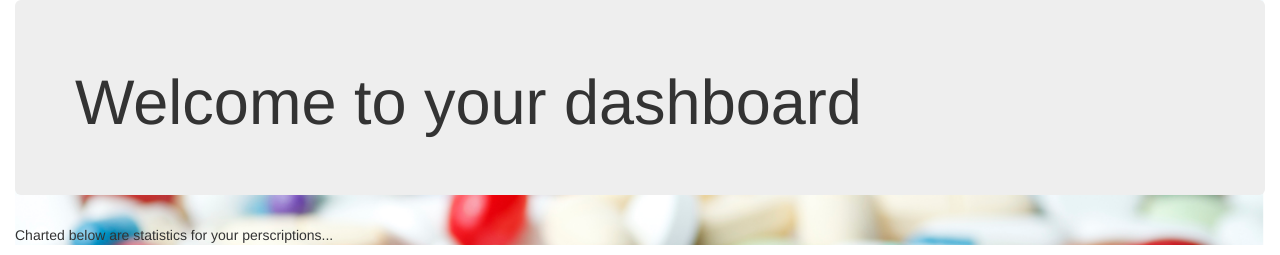
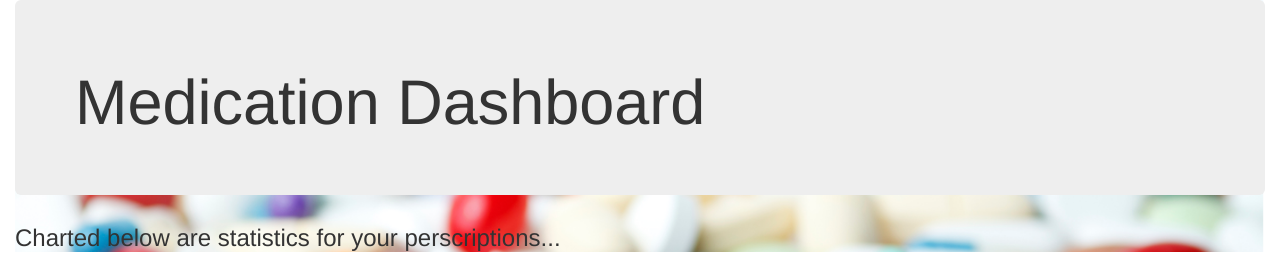
Before and after one commit to johonea4/IHR-Website, a Node server app: page /dashboard in a window 1280 px wide. Shown: the top 255 px of the page. Run offline with Node 20, Linux system fonts and the light colour scheme; the visitor is signed in with stand-in values (Sample User, id 1); data that the repository does not hold is empty; some libraries are stand-ins or nearby versions.

Commit message:
Cosmetic Changes

```diff
--- a/ihr-webapp/public/js/chartCreator.js
+++ b/ihr-webapp/public/js/chartCreator.js
@@ -138,7 +138,7 @@ function buildPuffsVsTabletsOptions()
         //legend: { position: 'top' },
         title:{
             display:true,
-            text:'Medicine Administration Method'
+            text:'Medication Administration Method'
         },
         animation: { animateScale:true },
         scales: {
--- a/ihr-webapp/views/dashboard.pug
+++ b/ihr-webapp/views/dashboard.pug
@@ -18,13 +18,13 @@ html
     div.container-fluid
       div.bigimage
         div.jumbotron
-          h1 Welcome to your dashboard
+          h1 Medication Dashboard
         div.bottom-left
-          p Charted below are statistics for your perscriptions...
-    div.charts(style="width: 30%;")
+          h3 Charted below are statistics for your perscriptions...
+    div.charts(style="width: 50%;")
       canvas(name='chartA' id='chartA' width=400 height=400)
-      canvas(name='chartB' id='chartB' width=400 heigh=400)
-      canvas(name='chartC' id='chartC' width=400 heigh=400)
+      canvas(name='chartB' id='chartB' width=400 height=400)
+      canvas(name='chartC' id='chartC' width=400 height=400)
       script(type='text/javascript').
         createChart(document.getElementById('chartA').getContext('2d'), 'bar', '#{chartData}', "Medications", 1);
         createChart(document.getElementById('chartB').getContext('2d'), 'horizontalBar', '#{chartData}', "Medication Unit Type");
--- a/ihr-webapp/views/history.pug
+++ b/ihr-webapp/views/history.pug
@@ -9,7 +9,7 @@ html
   body
     div.container
       div.jumbotron
-        h1 Welcome to your history
+        h1 Medication History
     .container(id='historyList')
       if userData != false
         script(type='text/javascript').
```
Also changed, not shown: ihr-webapp/views/index.pug (+7 -7 lines).
